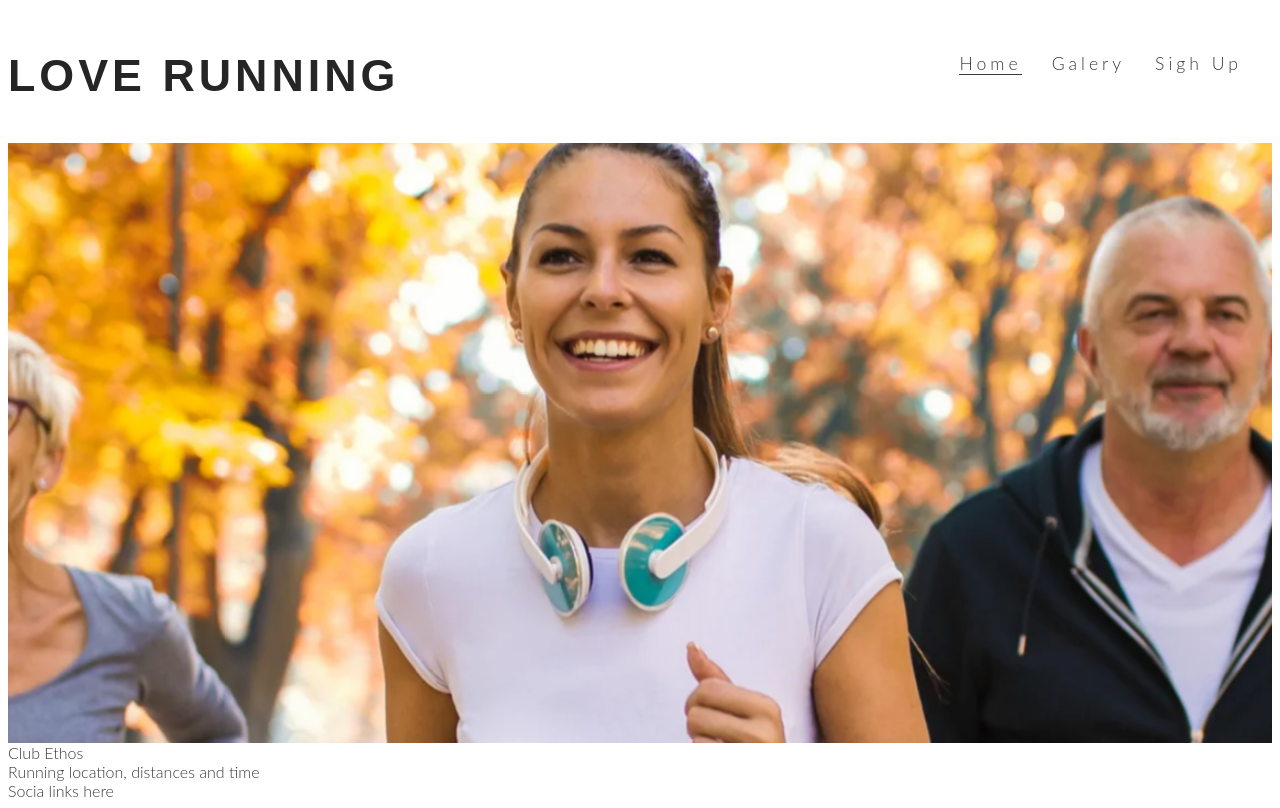
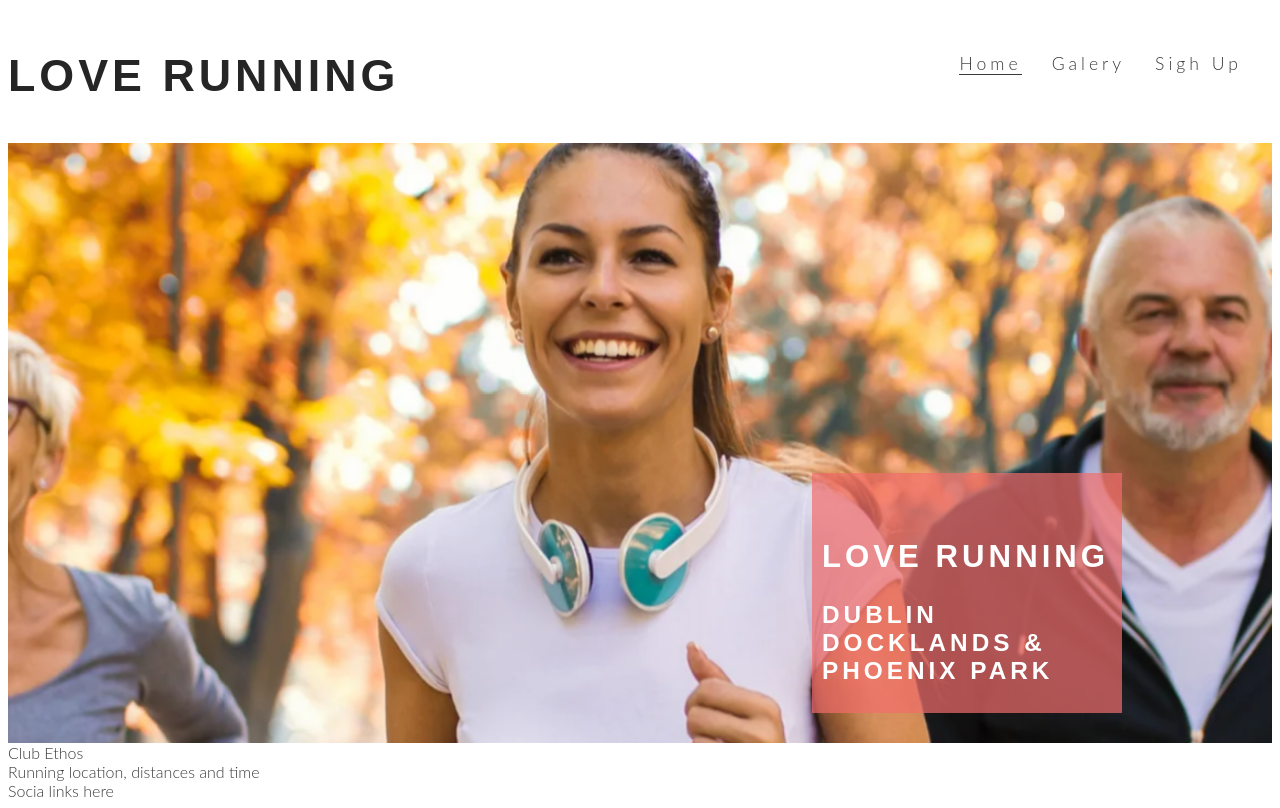
Before and after one commit to SerjMartin/love-runing, a plain HTML site: page index.html in a window 1280 px wide. Drawn offline with Linux system fonts and the light colour scheme.

Commit message:
Add cover text and style

```diff
--- a/accets/css/style.css
+++ b/accets/css/style.css
@@ -60,12 +60,17 @@ h1, h2 {
 
 }
 
-/* herro-image */
+/* herro-image and cover text */
 
 #hero-outer {
     height: 600px;
     width: 100%;
     overflow: hidden;
+    position: relative;
+}
+
+#cover-text, #cover-text h2 {
+    color: #fff;
 }
 
 #hero-image {
@@ -86,3 +91,23 @@ h1, h2 {
         transform: scale(1.1);
     }
 }
+
+#cover-text {
+    font-size: 130%;
+    font-family: Oswald, sans-serif;
+    text-transform: uppercase;
+    letter-spacing: 4px;
+
+    width: 300px;
+    height: 200px;
+
+    padding-top: 40px;
+    padding-left: 10px;
+
+    background-color: rgba(241, 109, 107, .7);
+
+    bottom: 30px;
+    right: 150px;
+
+    position: absolute;
+}
--- a/index.html
+++ b/index.html
@@ -33,8 +33,10 @@
         </nav>
     </header>
     <section id="hero-outer">
-        <div id="hero-image">
-
+        <div id="hero-image"></div>
+        <div id="cover-text">
+            <h2>Love Running</h2>
+            <h3>Dublin Docklands & Phoenix Park</h3>
         </div>
     </section>
     <section>
```
